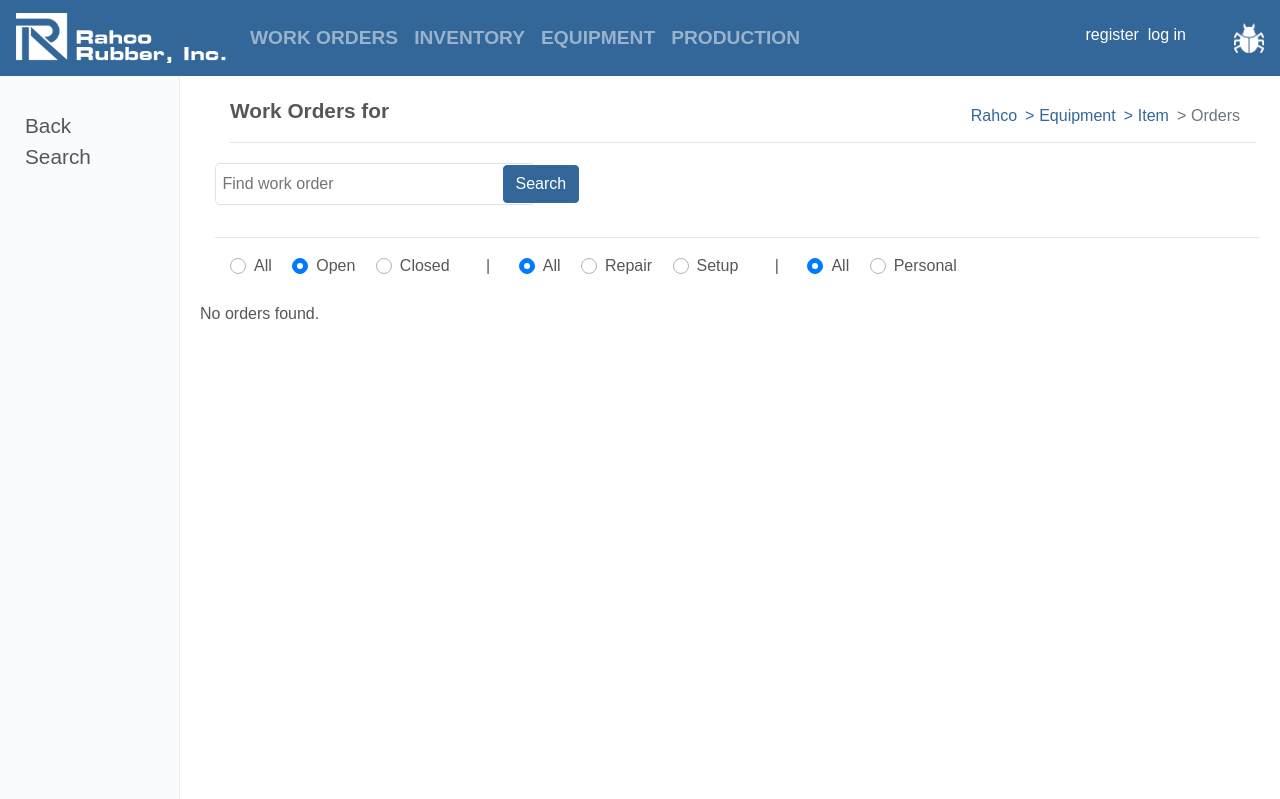
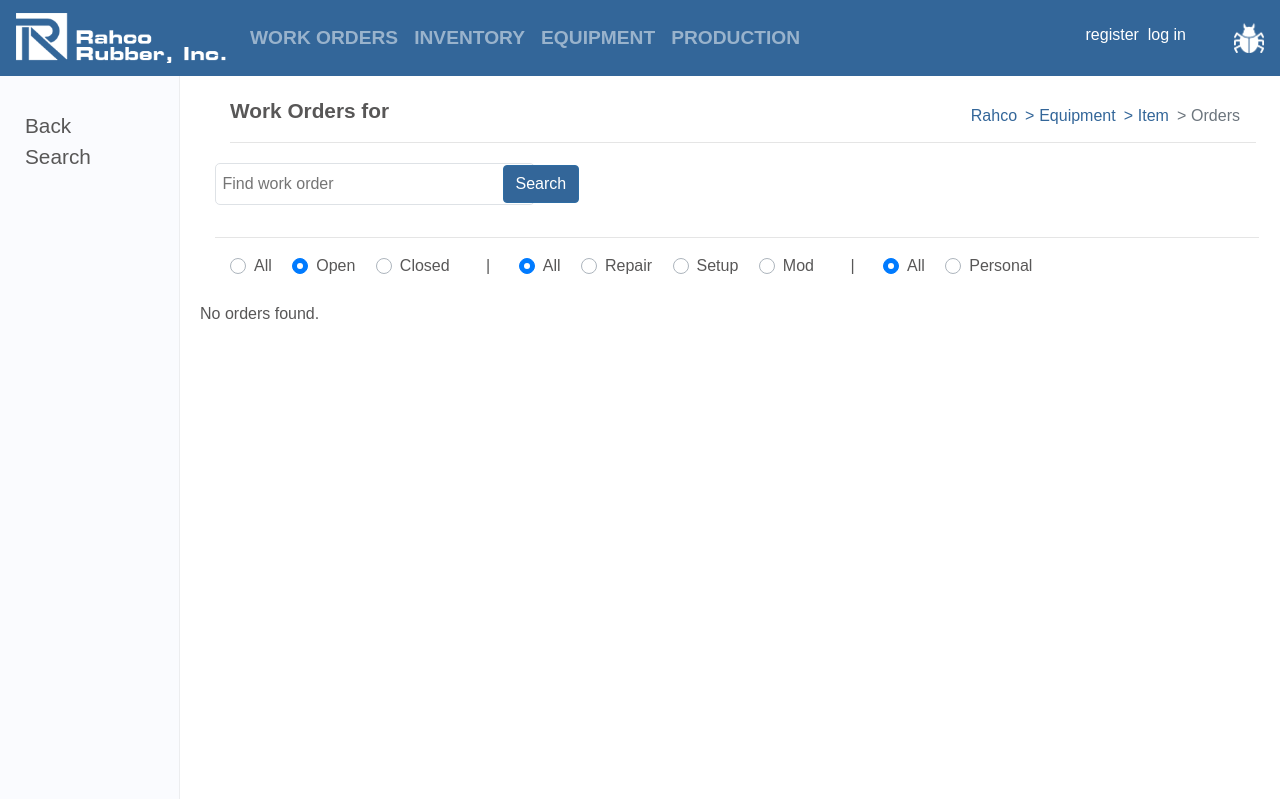
Before and after one commit to gunnerson/zERP, a Django app: template mtn/templates/mtn/order_list.html in a window 1280 px wide. Shown: the top 799 px of the page. Run offline with Django 3.2, Linux system fonts and the light colour scheme; the template is opened without the code that fills it, so the values that code supplies are empty; parts of the project's set-up code (start-up, migrations or seed data) failed here and were passed over; some libraries are stand-ins or nearby versions.

Commit message:
added mod type to orders

```diff
--- a/mtn/forms.py
+++ b/mtn/forms.py
@@ -80,7 +80,7 @@ class OrderUpdateForm(forms.ModelForm):
         super(OrderUpdateForm, self).__init__(*args, **kwargs)
         self.fields['origin'].disabled = True
         self.fields['local'].disabled = True
-        if self.instance.ordertype == "ST":
+        if self.instance.ordertype in ("ST", "MD"):
             self.fields['cause'].disabled = True
 
     def clean(self):
--- a/mtn/models.py
+++ b/mtn/models.py
@@ -15,6 +15,7 @@ class Order(models.Model):
     """Maintenance work orders"""
     REPAIR = 'RE'
     SETUP = 'ST'
+    MOD = 'MD'
     NORMAL = 'NW'
     DAMAGE = 'DM'
     UNKNOWN = 'UN'
@@ -24,6 +25,7 @@ class Order(models.Model):
     ORDER_TYPE = [
         (REPAIR, 'Repair'),
         (SETUP, 'Setup'),
+        (MOD, 'Mod'),
     ]
     CAUSE_OF_REPAIR = [
         (NORMAL, 'Normal Wear'),
--- a/mtn/templates/mtn/order_list.html
+++ b/mtn/templates/mtn/order_list.html
@@ -108,7 +108,7 @@
       </div>
       <span class="ml-3 mr-4">|</span>
       <div class="custom-control custom-radio custom-control-inline">
-        <input type="radio" id="customRadioInline6" name="ordertype" class="custom-control-input" {% if ordertype != 'repair' and ordertype != 'setup' %}checked{% endif %}>
+        <input type="radio" id="customRadioInline6" name="ordertype" class="custom-control-input" {% if ordertype != 'repair' and ordertype != 'setup' and ordertype != 'mod' %}checked{% endif %}>
         <label class="custom-control-label" for="customRadioInline6">All</label>
       </div>
       <div class="custom-control custom-radio custom-control-inline">
@@ -118,6 +118,10 @@
       <div class="custom-control custom-radio custom-control-inline">
         <input type="radio" id="customRadioInline5" name="ordertype" class="custom-control-input" value="setup" {% if ordertype == 'setup' %}checked{% endif %}>
         <label class="custom-control-label" for="customRadioInline5">Setup</label>
+      </div>
+      <div class="custom-control custom-radio custom-control-inline">
+        <input type="radio" id="customRadioInline11" name="ordertype" class="custom-control-input" value="mod" {% if ordertype == 'mod' %}checked{% endif %}>
+        <label class="custom-control-label" for="customRadioInline11">Mod</label>
       </div>
       <span class="ml-3 mr-4">|</span>
       <div class="custom-control custom-radio custom-control-inline">
@@ -180,8 +184,8 @@
               {% endif %}
               {% if order.ordertype == "ST" %}
                 <div class="badge badge-warning mb-3">Setup</div>
-              {% elif order.ordertype == "PM" %}
-                <div class="badge badge-info mb-3">PM</div>
+              {% elif order.ordertype == "MD" %}
+                <div class="badge badge-info mb-3">Mod</div>
               {% else %}
                 <div class="badge badge-danger mb-3">Repair</div>
               {% endif %}
--- a/mtn/views.py
+++ b/mtn/views.py
@@ -62,8 +62,10 @@ class OrderListView(LoginRequiredMixin, ListView):
         ordertype = self.request.GET.get('ordertype', None)
         if ordertype == "repair":
             qs = qs.filter(ordertype='RE')
-        if ordertype == "setup":
+        elif ordertype == "setup":
             qs = qs.filter(ordertype='ST')
+        elif ordertype == "mod":
+            qs = qs.filter(ordertype='MD')
         query = self.request.GET.get('query', None)
         if is_valid_param(query):
             qs = dbsearch(qs, query, 'B', 'descr', 'descrrep')
@@ -115,7 +117,7 @@ class OrderCreateView(LoginRequiredMixin, UserPassesTestMixin, CreateView):
     def form_valid(self, form):
         self.object = form.save(commit=False)
         self.object.owner = self.request.user
-        if self.object.ordertype == "ST":
+        if self.object.ordertype in ("ST", "MD"):
             self.object.cause = "NW"
         mold = form.cleaned_data.get('mold')
         if is_valid_param(mold):
```
